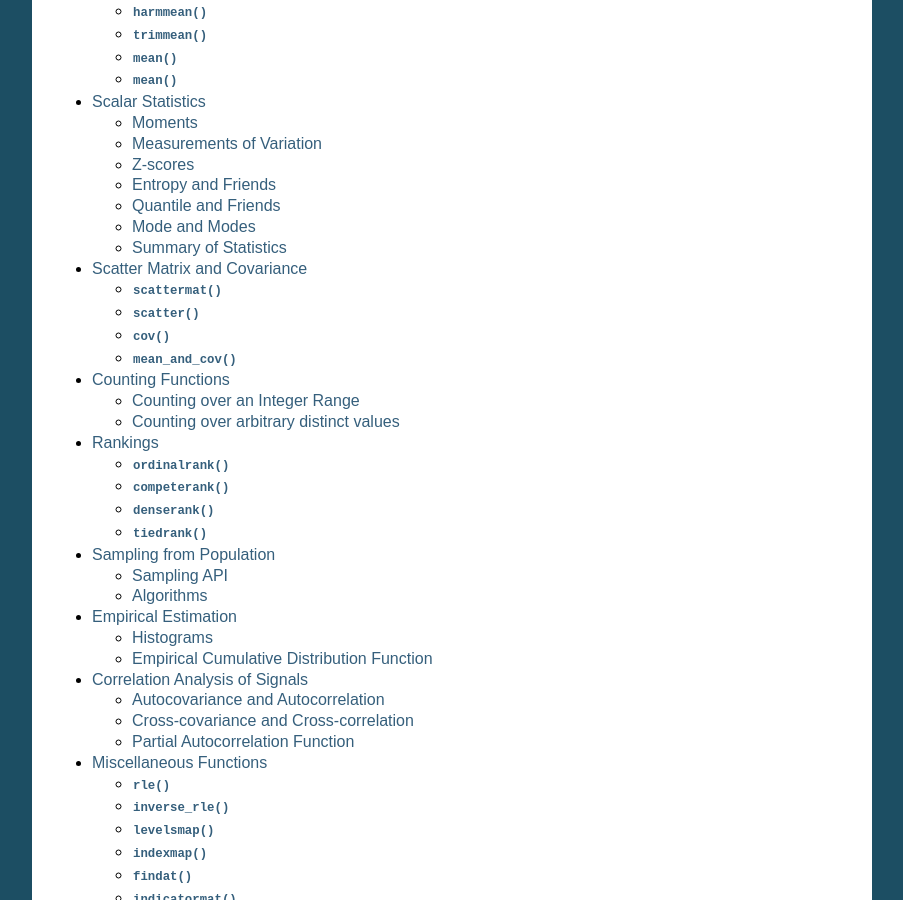
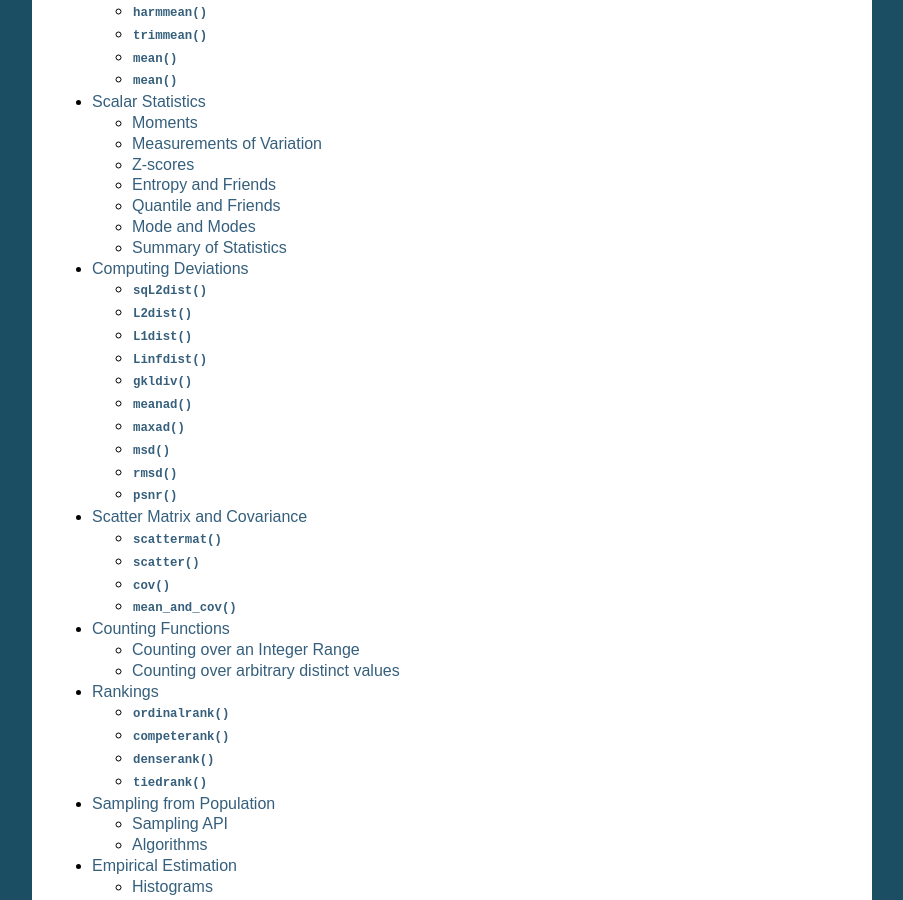
Before and after one commit to JuliaStats/StatsBase.jl, a Sphinx documentation site: the page built from docs/source/index.rst, in a window 1280 px wide and 900 px high, scrolled down 559 px. Shown: the whole window, without its empty margins (198-1101 px from the left). Built offline with Sphinx 7.4.7, drawn with Linux system fonts in a browser that asks for light colours; formulas are drawn with MathJax 3; some of the changed lines change nothing that is shown.

Commit message:
add docs for deviation computing

```diff
--- /dev/null
+++ b/docs/source/deviation.rst
@@ -0,0 +1,51 @@
+Computing Deviations
+=====================
+
+This package provides functions to compute various deviations between arrays in a variety of ways:
+
+.. function:: sqL2dist(a, b)
+
+    Squared L2 distance between ``a`` and ``b``, as :math:`\sum_{i=1}^n |a_i - b_i|^2`.
+
+.. function:: L2dist(a, b)
+
+    L2 distance between ``a`` and ``b``, *i.e* ``sqrt(sqL2dist(a, b))``.
+
+.. function:: L1dist(a, b)
+
+    L1 distance between ``a`` and ``b``, as :math:`\sum_{i=1}^n |a_i - b_i|`.
+
+.. function:: Linfdist(a, b)
+
+    Linf distance between ``a`` and ``b``, as :math:`\mathrm{\mathop{max}}_{i=1:n} |a_i - b_i|`.
+
+.. function:: gkldiv(a, b)
+
+    Generalized Kullback-Leibler divergence between two arrays ``a`` and ``b``, defined as
+    :math:`\sum_{i=1}^n (a_i * \log(a_i/b_i) - a_i + b_i)`.
+
+    **Note:** When ``sum(a) == 1`` and ``sum(b) == 1``, it reduces to the KL-divergence in standard sense.
+
+.. function:: meanad(a, b)
+
+    Mean absolute deviation between ``a`` and ``b``, *i.e.* ``mean(abs(a - b))``.
+
+.. function:: maxad(a, b)
+
+    Maximum absolute deviation between ``a`` and ``b``, *i.e.* ``maximum(abs(a - b))``.
+
+.. function:: msd(a, b)
+
+    Mean squared deviation between ``a`` and ``b``, *i.e.* ``mean(abs2(a - b))``.
+
+.. function:: rmsd(a, b[; normalize={true|false}])
+
+    Root mean squared deviation, *i.e.* ``sqrt(msd(a, b))``.
+
+    The keyword argument ``normalize`` is default to ``false``. If it is set to ``true``, the result is normalized by ``(maximum(a) - minimum(a)``.
+
+.. function:: psnr(a, b, maxv)
+
+    Peak signal-to-noise ratio, *i.e.* ``10 * log10(maxv^2 / msd(a, b))``.
+
+**Note:** all these functions are implemented in a reasonably efficient way without creating any temporary arrays in the middle.
--- a/docs/source/index.rst
+++ b/docs/source/index.rst
@@ -15,6 +15,7 @@ Welcome to StatsBase.jl's Documentation!
    weightvec.rst
    means.rst
    scalarstats.rst
+   deviation.rst
    cov.rst
    counts.rst
    ranking.rst
```
